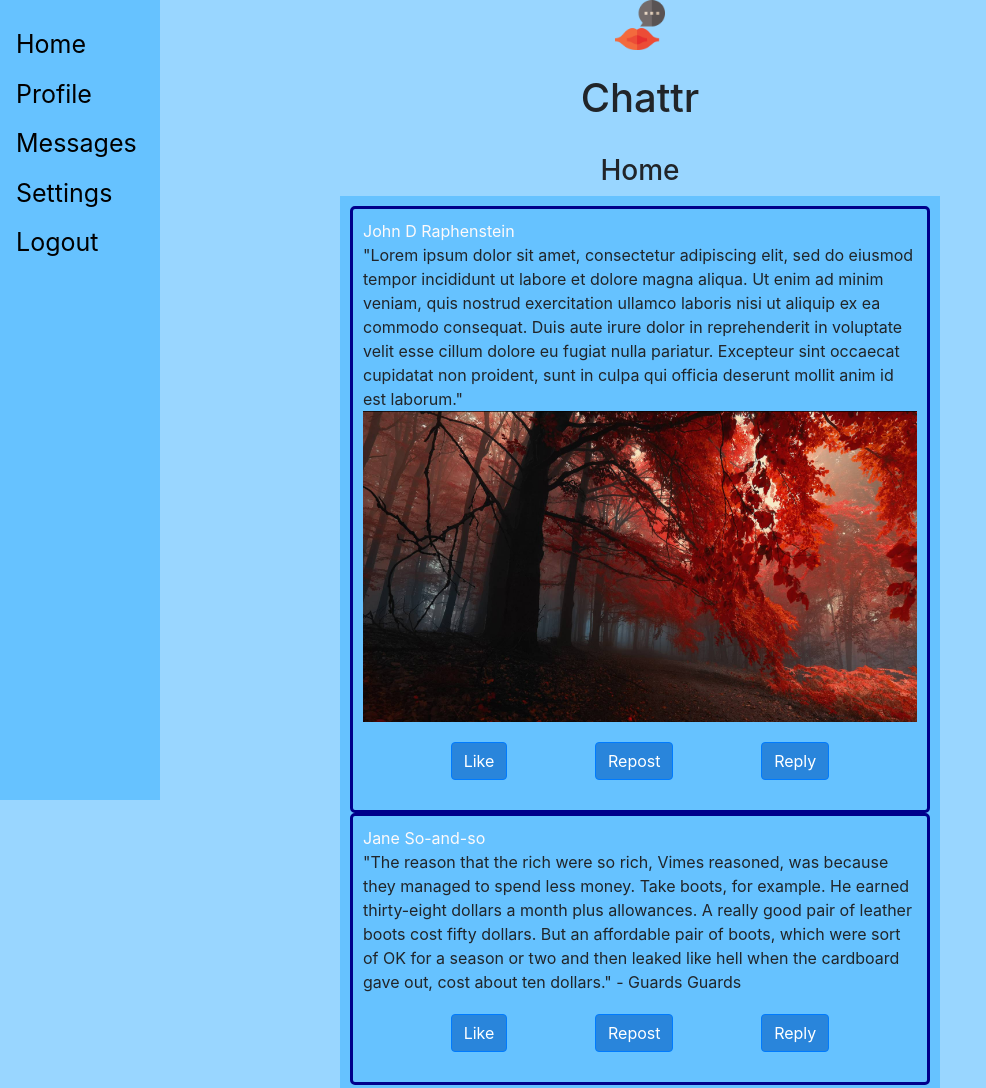
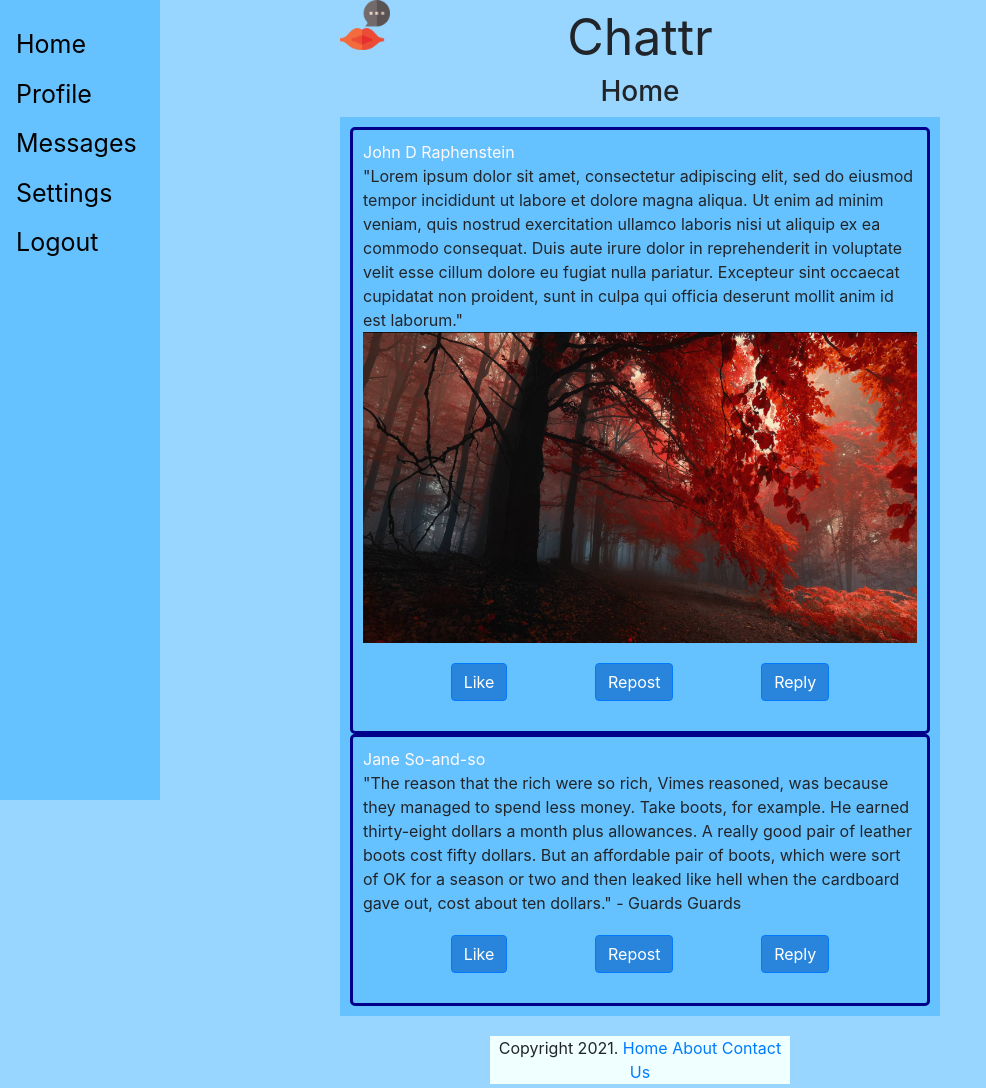
Before and after one commit to wunderay/Web-App-Dev-Final, a plain HTML site: page index.html in a window 1280 px wide. Shown: the top 1088 px of the page, without its empty margins (0-986 px from the left). Drawn offline with nearby package versions, Linux system fonts and the light colour scheme.

Commit message:
header update

```diff
--- a/css/style.css
+++ b/css/style.css
@@ -14,11 +14,20 @@ header{
     max-width: 554px;
     height: auto;
 }
-#logo>img{
+#logo{
   position: relative;
   max-width: 50px;
   height: auto;
-  clear: left;
+  float: left;
+}
+#blank{
+  max-width: 50px;
+  height: auto;
+  float: right;
+  /*background-color: black;*/
+}
+#title{
+font-size: 50px
 }
 body{
     background-color: rgb(153, 214, 255);
--- a/index.html
+++ b/index.html
@@ -9,8 +9,9 @@
 </head>
 <body>
     <header>
-        <div id="logo"><img src="/img/rumor.png"></div><br>
-        <h1>Chattr</h1><br>
+        <img id="logo" src="/img/rumor.png">
+        <span id="title">Chattr</span>
+        <img id="blank" src="/img/blank.png"><br>
         <h3>Home</h3>
     </header>
     <!-- Side navigation -->
```
Also changed, not shown: img/blank.png (added).
